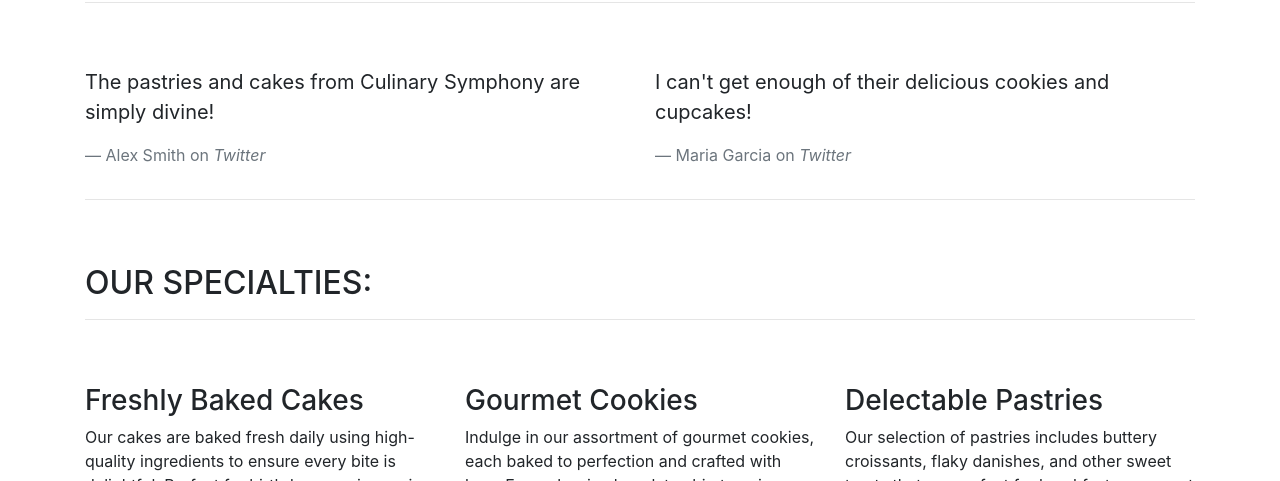
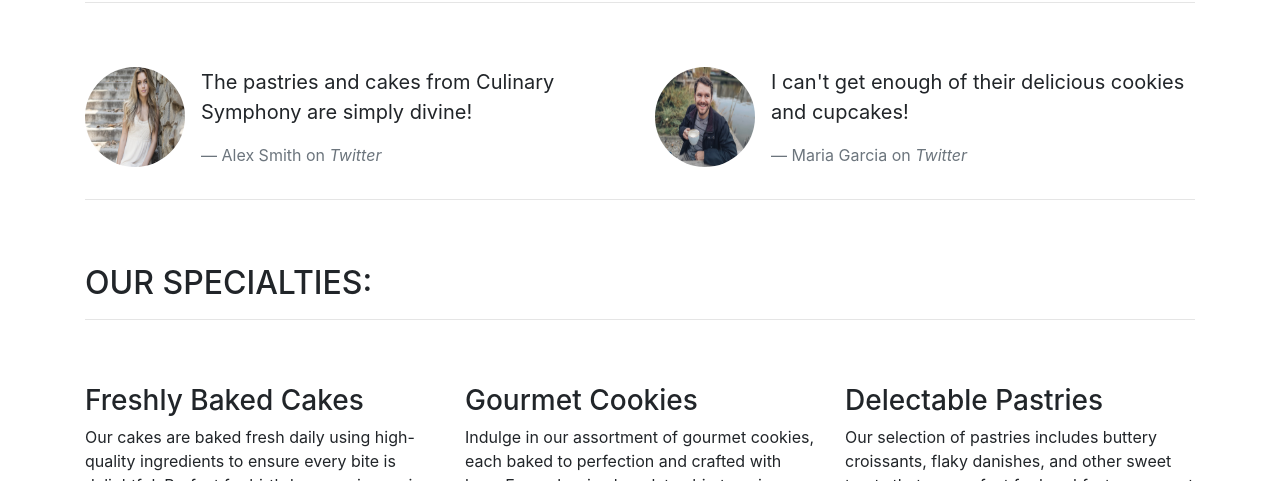
Before and after one commit to Oksana0020/culinary-symphony, a plain HTML site: page index.html in a window 1280 px wide. Shown: the part 619-1100 px from the top of the page. Drawn offline with nearby package versions, Linux system fonts and the light colour scheme.

Commit message:
Added review images

```diff
--- a/index.html
+++ b/index.html
@@ -6,13 +6,13 @@
     <meta name="viewport" content="width=device-width, initial-scale=1.0">
     <title>Culinary Symphony | Delightful Bakery and Sweets</title>
     <link rel="stylesheet" href="https://maxcdn.bootstrapcdn.com/bootstrap/4.1.3/css/bootstrap.min.css">
+
 </head>
 
 <body>
     <!--Nav-->
     <nav class="navbar navbar-light navbar-expand-sm bg-light">
-        <a href="/" class="navbar-brand">
-            Culinary Symphony</a>
+        <a href="/" class="navbar-brand">Culinary Symphony</a>
         <ul class="navbar-nav mr-auto">
             <li class="active nav-item mr-2"><a class="nav-link" href="/">Home</a></li>
             <li class="nav-item mr-2"><a class="nav-link" href="">Contact Us</a></li>
@@ -23,7 +23,6 @@
             <p class="navbar-text my-auto mr-2"><i>Delicious sweets delivered to your door</i></p>
             <a href="/login">Sign In / Sign Up</a>
         </div>
-        <!--</div>-->
     </nav>
     <article class="container mt-3">
         <!-- Callout -->
@@ -40,7 +39,6 @@
                 </section>
             </div>
         </div>
-        <!-- /.callout -->
         <hr>
         <!-- Quotes -->
         <section class="quotes">
@@ -52,20 +50,29 @@
             </div>
             <div class="row">
                 <div class="col-12 col-md-6">
+                    <div class="media">
+                        <img src="images/girlimage.jpg" class="rounded-circle mr-3" height="100" width="100" alt="Customer">
+                        <div class="media-body">
                             <blockquote class="blockquote">
                                 <p>The pastries and cakes from Culinary Symphony are simply divine!</p>
                                 <footer class="blockquote-footer">Alex Smith on <cite title="Twitter">Twitter</cite></footer>
                             </blockquote>
                         </div>
+                    </div>
+                </div>
                 <div class="col-12 col-md-6">
+                    <div class="media">
+                        <img src="images/boyimage.jpg" class="rounded-circle mr-3" height="100" width="100" alt="Customer">
+                        <div class="media-body">
                             <blockquote class="blockquote">
                                 <p>I can't get enough of their delicious cookies and cupcakes!</p>
                                 <footer class="blockquote-footer">Maria Garcia on <cite title="Twitter">Twitter</cite></footer>
                             </blockquote>
                         </div>
                     </div>
+                </div>
+            </div>
         </section>
-        <!-- /.quotes -->
         <hr>
         <!-- Features -->
         <section class="features">
@@ -78,7 +85,8 @@
             <div class="row">
                 <div class="col-12 col-md-6 col-lg-4">
                     <div class="feature">
-                        <h3>Freshly Baked Cakes</h3>
+                        <i class="fa-solid fa-gift"></i>
+                        <h3> Freshly Baked Cakes</h3>
                         <p>Our cakes are baked fresh daily using high-quality ingredients to ensure every bite is delightful. Perfect for birthdays, anniversaries, and special occasions.</p>
                         <p><a class="btn btn-sm btn-light" href="">Read More</a></p>
                     </div>
@@ -99,7 +107,6 @@
                 </div>
             </div>
         </section>
-        <!-- /.features -->
     </article>
 </body>
 
```
Also changed, not shown: images/boyimage.jpg (added), images/girlimage.jpg (added). Lines whose indentation alone changed are shown as unchanged.
